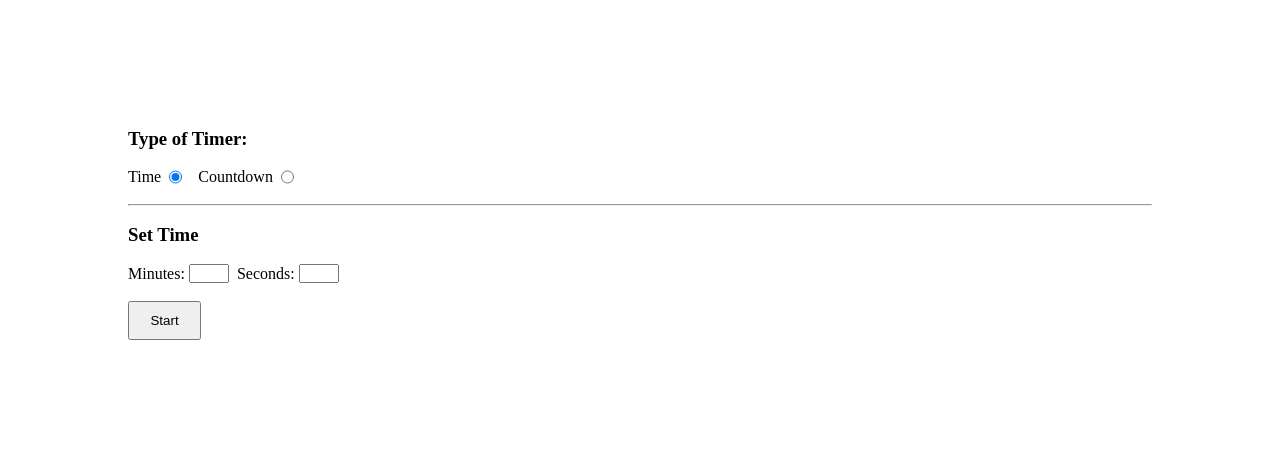
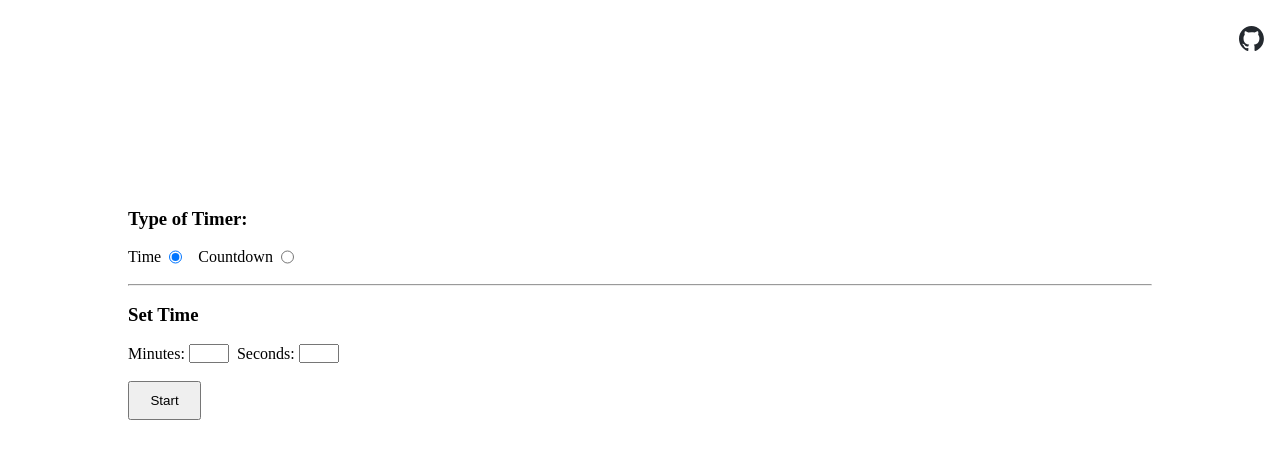
Before and after one commit to jkirira/countdown-timer, a plain HTML site: page index.html in a window 1280 px wide. Drawn offline with Linux system fonts and the light colour scheme.

Commit message:
Adding github link.

```diff
--- a/index.html
+++ b/index.html
@@ -9,6 +9,17 @@
             margin: 0;
             padding: 0;
             box-sizing: border-box;
+        }
+        .header {
+            display: flex;
+            min-height: 5rem;
+        }
+        .github-link-wrapper {
+            display: flex;
+            align-items: center;
+            justify-items: center;
+            margin-left: auto;
+            padding: 0 1rem;
         }
         .main {
             width: 100%;
@@ -112,6 +123,13 @@
 </head>
 <body>
    <div class="main">
+        <div class="header">
+            <div class="github-link-wrapper">
+                <a class="github-link" href="https://github.com/jkirira/countdown-timer">
+                    <img src="github-mark.svg" alt="github icon" width="25" height="25">
+                </a>
+            </div>
+        </div>
         <div id="timeout-wrapper">
             <div class="close-timeout-wrapper">
                 <p id="close-timeout">x</p>
```
Also changed, not shown: github-mark.svg (added).
